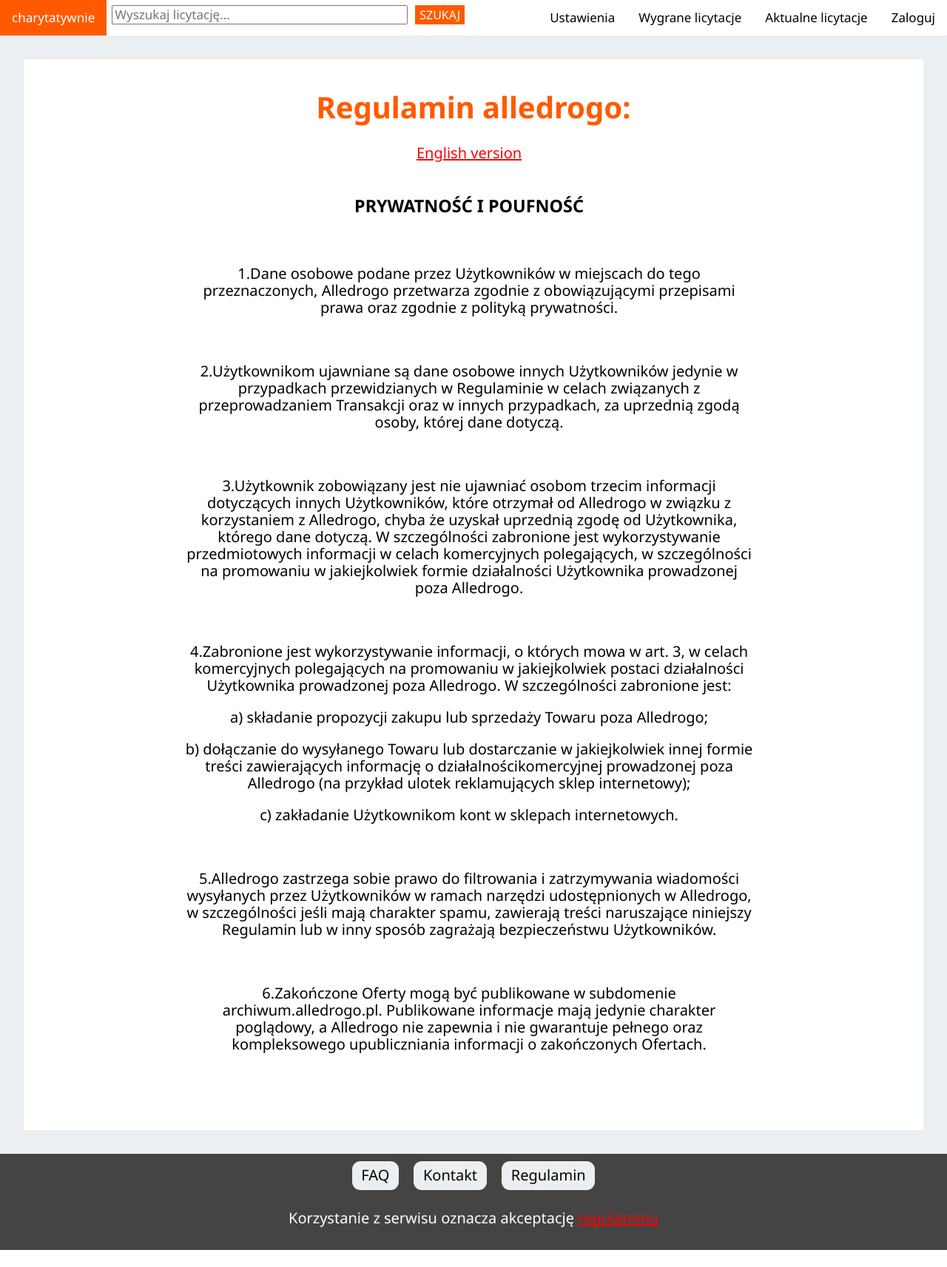
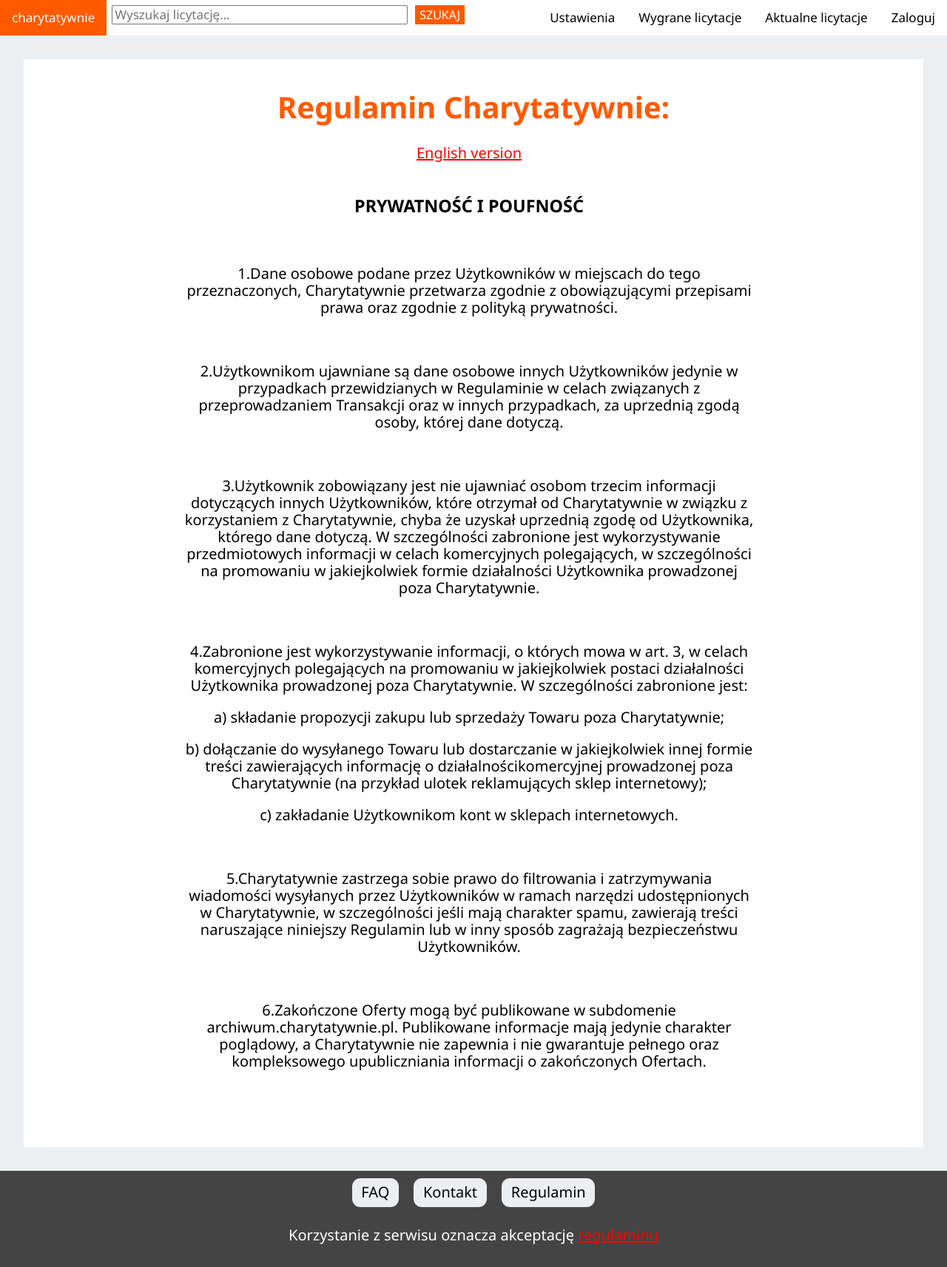
Before and after one commit to caspros/Charytatywnie, a PHP site: page /regulamin.php in a window 1280 px wide. Shown: the whole page at 74% size. Before the commit the page ends 1690 px from the top, so only its background shows below. Run offline with PHP 8.4, Linux system fonts and the light colour scheme.

Commit message:
Zmienilem regulaminy i FAQ

```diff
--- a/regulamin.php
+++ b/regulamin.php
@@ -75,7 +75,7 @@
 	<!-- GŁÓWNY CONTAINER -->
 	<div id="container_koszyk">
 
-		<h1>Regulamin alledrogo:</h1>
+		<h1>Regulamin Charytatywnie:</h1>
 
 		<div id="regulamin_container">
 				<div id="regulamin">
@@ -83,23 +83,23 @@
 
 					<h3>PRYWATNOŚĆ I POUFNOŚĆ</h3><br>
 
-					<p>1.Dane osobowe podane przez Użytkowników w miejscach do tego przeznaczonych, Alledrogo przetwarza zgodnie z obowiązującymi przepisami prawa oraz zgodnie z polityką prywatności.</p><br>
+					<p>1.Dane osobowe podane przez Użytkowników w miejscach do tego przeznaczonych, Charytatywnie przetwarza zgodnie z obowiązującymi przepisami prawa oraz zgodnie z polityką prywatności.</p><br>
 
 					<p>2.Użytkownikom ujawniane są dane osobowe innych Użytkowników jedynie w przypadkach przewidzianych w Regulaminie w celach związanych z przeprowadzaniem Transakcji oraz w innych przypadkach, za uprzednią zgodą osoby, której dane dotyczą.</p><br>
 
-					<p>3.Użytkownik zobowiązany jest nie ujawniać osobom trzecim informacji dotyczących innych Użytkowników, które otrzymał od Alledrogo w związku z korzystaniem z Alledrogo, chyba że uzyskał uprzednią zgodę od Użytkownika, którego dane dotyczą. W szczególności zabronione jest wykorzystywanie przedmiotowych informacji w celach komercyjnych polegających, w szczególności na promowaniu w jakiejkolwiek formie działalności Użytkownika prowadzonej poza Alledrogo.</p><br>
+					<p>3.Użytkownik zobowiązany jest nie ujawniać osobom trzecim informacji dotyczących innych Użytkowników, które otrzymał od Charytatywnie w związku z korzystaniem z Charytatywnie, chyba że uzyskał uprzednią zgodę od Użytkownika, którego dane dotyczą. W szczególności zabronione jest wykorzystywanie przedmiotowych informacji w celach komercyjnych polegających, w szczególności na promowaniu w jakiejkolwiek formie działalności Użytkownika prowadzonej poza Charytatywnie.</p><br>
 
-					<p>4.Zabronione jest wykorzystywanie informacji, o których mowa w art. 3, w celach komercyjnych polegających na promowaniu w jakiejkolwiek postaci działalności Użytkownika prowadzonej poza Alledrogo. W szczególności zabronione jest:</p>
+					<p>4.Zabronione jest wykorzystywanie informacji, o których mowa w art. 3, w celach komercyjnych polegających na promowaniu w jakiejkolwiek postaci działalności Użytkownika prowadzonej poza Charytatywnie. W szczególności zabronione jest:</p>
 
-					<p>a) składanie propozycji zakupu lub sprzedaży Towaru poza Alledrogo;</p>
+					<p>a) składanie propozycji zakupu lub sprzedaży Towaru poza Charytatywnie;</p>
 
-					<p>b) dołączanie do wysyłanego Towaru lub dostarczanie w jakiejkolwiek innej formie treści zawierających informację o działalnościkomercyjnej prowadzonej poza Alledrogo (na przykład ulotek reklamujących sklep internetowy);</p>
+					<p>b) dołączanie do wysyłanego Towaru lub dostarczanie w jakiejkolwiek innej formie treści zawierających informację o działalnościkomercyjnej prowadzonej poza Charytatywnie (na przykład ulotek reklamujących sklep internetowy);</p>
 
 					<p>c) zakładanie Użytkownikom kont w sklepach internetowych.</p><br>
 
-					<p>5.Alledrogo zastrzega sobie prawo do filtrowania i zatrzymywania wiadomości wysyłanych przez Użytkowników w ramach narzędzi udostępnionych w Alledrogo, w szczególności jeśli mają charakter spamu, zawierają treści naruszające niniejszy Regulamin lub w inny sposób zagrażają bezpieczeństwu Użytkowników.</p><br>
+					<p>5.Charytatywnie zastrzega sobie prawo do filtrowania i zatrzymywania wiadomości wysyłanych przez Użytkowników w ramach narzędzi udostępnionych w Charytatywnie, w szczególności jeśli mają charakter spamu, zawierają treści naruszające niniejszy Regulamin lub w inny sposób zagrażają bezpieczeństwu Użytkowników.</p><br>
 
-					<p>6.Zakończone Oferty mogą być publikowane w subdomenie archiwum.alledrogo.pl. Publikowane informacje mają jedynie charakter poglądowy, a Alledrogo nie zapewnia i nie gwarantuje pełnego oraz kompleksowego upubliczniania informacji o zakończonych Ofertach.</p><br>
+					<p>6.Zakończone Oferty mogą być publikowane w subdomenie archiwum.charytatywnie.pl. Publikowane informacje mają jedynie charakter poglądowy, a Charytatywnie nie zapewnia i nie gwarantuje pełnego oraz kompleksowego upubliczniania informacji o zakończonych Ofertach.</p><br>
 
 				</div>
 			<br><br>
```
Also changed, not shown: FAQ.php (+6 -6 lines), regulamineng.php (+8 -8 lines).
